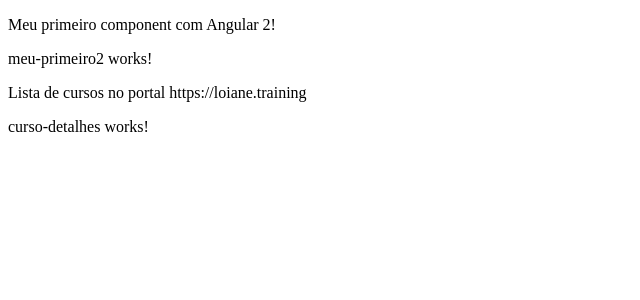
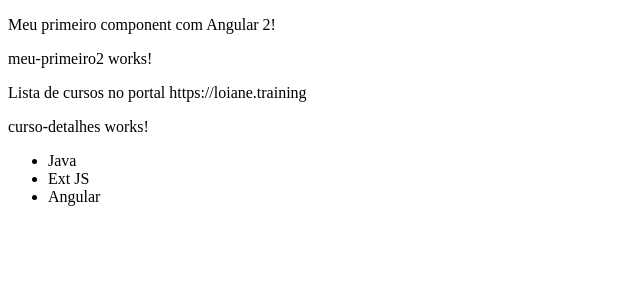
Before and after one commit to robertabononi/angular-loiane, an Angular app in the folder projeto-um/: page / in a window 1280 px wide. Shown: the top 300 px of the page, without its empty margins (0-640 px from the left). Built offline with nearby package versions, Linux system fonts and the light colour scheme.

Commit message:
feat: create an array and show it in a html component

```diff
--- a/projeto-um/src/app/cursos/cursos.component.html
+++ b/projeto-um/src/app/cursos/cursos.component.html
@@ -3,3 +3,9 @@
 </p>
 
 <app-curso-detalhes></app-curso-detalhes>
+
+<ul>
+  <li *ngFor="let curso of cursos">
+    {{ curso }}
+  </li>
+</ul>
--- a/projeto-um/src/app/cursos/cursos.component.ts
+++ b/projeto-um/src/app/cursos/cursos.component.ts
@@ -9,8 +9,14 @@ export class CursosComponent implements OnInit {
 
   nomePortal: string;
 
+  cursos: string[] = ['Java', 'Ext JS', 'Angular'];
+
   constructor() {
     this.nomePortal = 'https://loiane.training';
+
+    for (let i=0; i<this.cursos.length; i++) {
+      let curso = this.cursos[i];
+    }
   }
 
   ngOnInit(): void {
```
